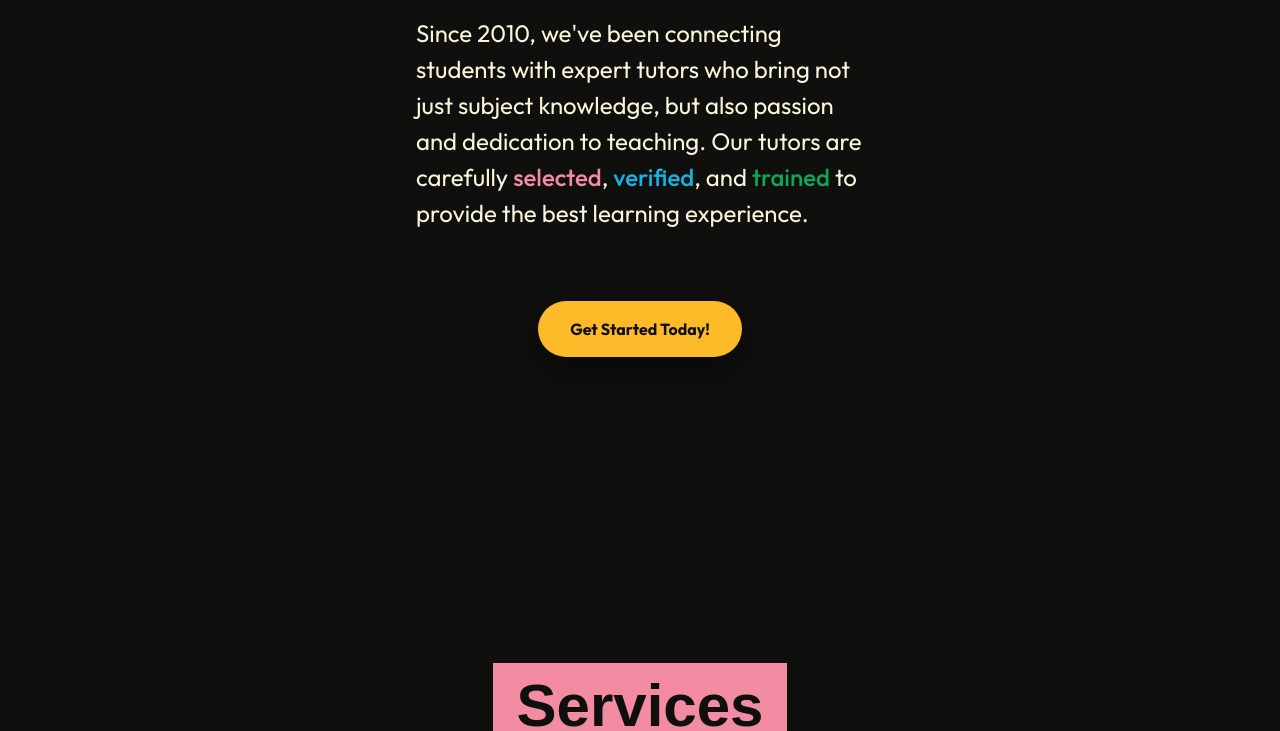
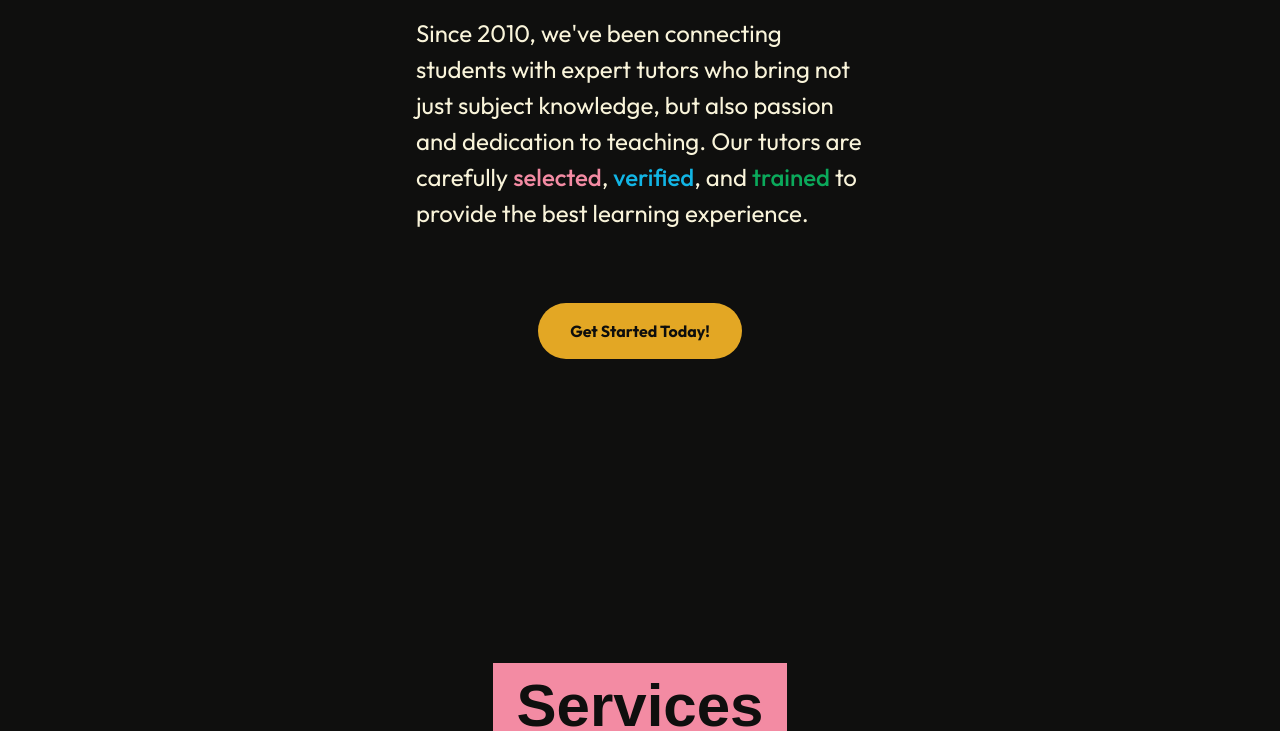
Before and after one commit to thedrishtigupta/Gayatri-Home-Tutors, a plain HTML site: page index.html in a window 1280 px wide. In both pictures the pointer is over the element "Get Started Today!". Shown: the part 1576-2307 px from the top of the page. Drawn offline with Linux system fonts and the light colour scheme; a web font is replaced by a local one.

Commit message:
Improvised CSS

```diff
--- a/style.css
+++ b/style.css
@@ -843,14 +843,12 @@ footer{
   font-weight: 700;
   border-radius: 9999px;
   text-decoration: none;
-  box-shadow: 0 10px 30px rgba(0, 0, 0, 0.35);
-  transition: transform 0.15s ease, box-shadow 0.15s ease;
 }
 
-.book-button a:hover {
-  transform: translateY(-2px);
-  box-shadow: 0 14px 36px rgba(0, 0, 0, 0.45);
+.book-button:hover{
+  filter: brightness(0.9);
 }
+
 
 
 
```
